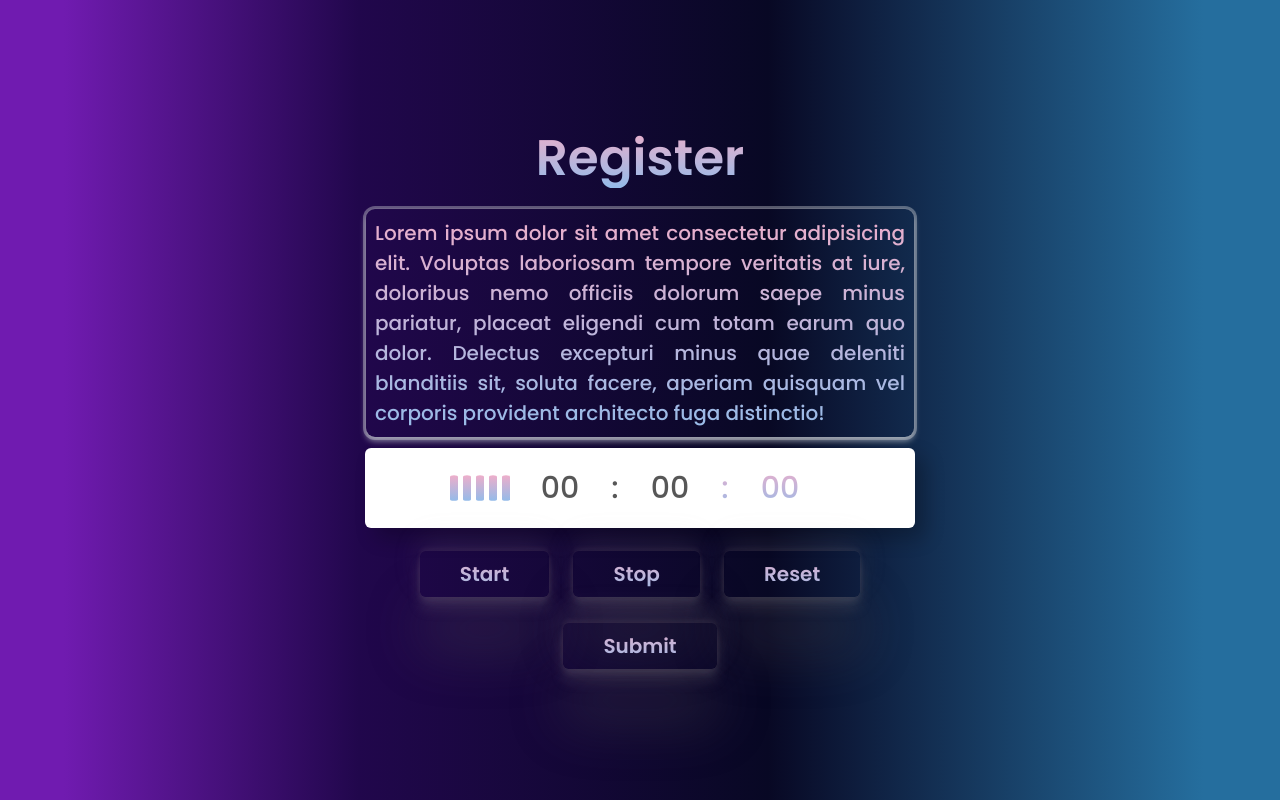
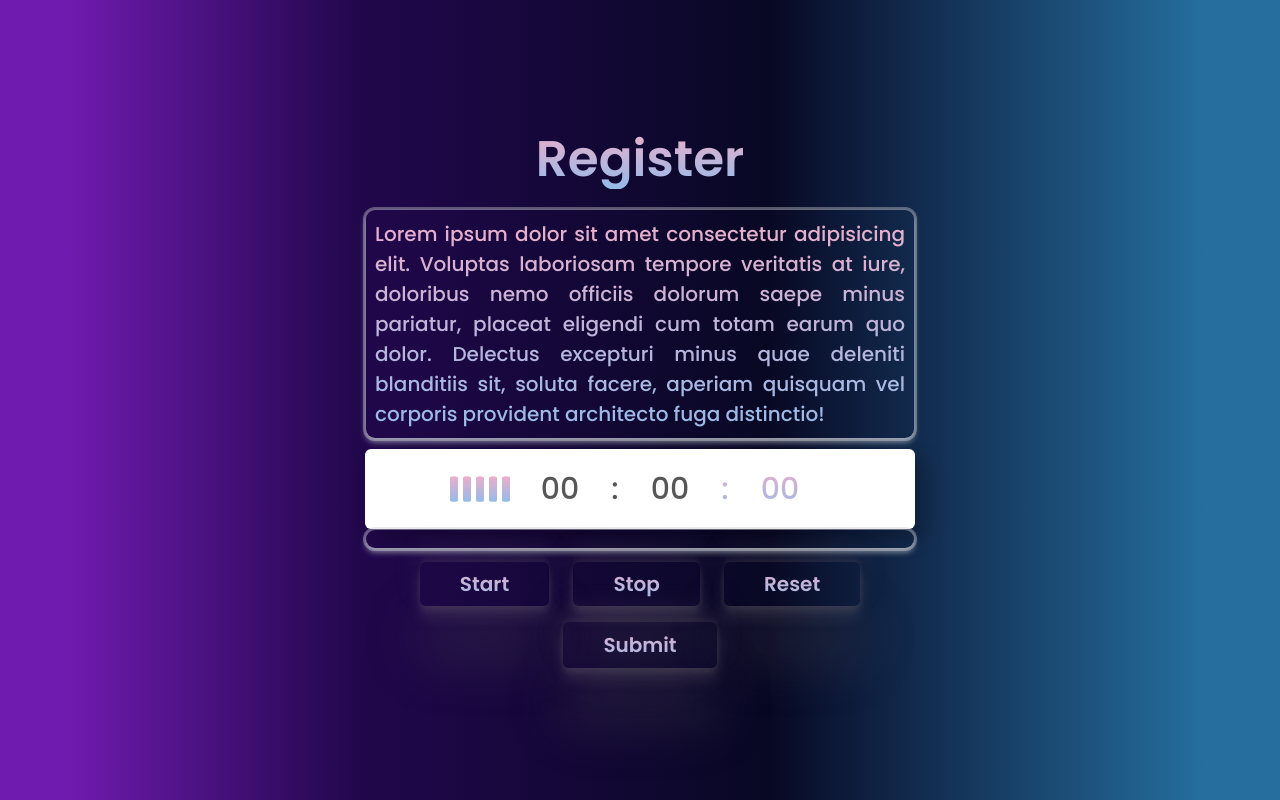
Before and after one commit to Hanzala1101/masteck_new, a Flask app: page / in a window 1280 px wide. Run offline with Flask 3, Linux system fonts and the light colour scheme; some libraries are stand-ins or nearby versions.

Commit message:
feat: audio input and converting to text

```diff
--- a/app.py
+++ b/app.py
@@ -2,7 +2,12 @@ from flask import Flask, render_template, request, redirect, url_for, flash
 from model import model_fun
 from flask_sqlalchemy import SQLAlchemy
 from flask_login import UserMixin
-
+import speech_recognition as sr
+import base64
+import tempfile
+from pydub import AudioSegment
+import librosa
+import io
 
 app = Flask(__name__)
 
@@ -19,20 +24,14 @@ class UserId(db.Model, UserMixin):
 
 
 
-@app.route('/',methods=['GET','POST'])
+@app.route('/')
 def index():
-    if request.method == "GET":
-        return render_template('register.html')
-    else:
-        return redirect('/login')
+    return render_template('register.html')
 
 
 @app.route('/login',methods=['GET','POST'])
 def login():
-    if request.method == "GET":
-        return render_template('login.html')
-    else:
-        return redirect('/home')
+    return render_template('login.html')
 
 
 @app.route('/home')
@@ -41,5 +40,24 @@ def home():
     person_metadata = UserId.query.filter_by(id=predict)
     return render_template('home.html',person_metadata=person_metadata[0].name)
 
+@app.route('/convert', methods=['POST'])
+def convert():
+    data = request.get_json()
+    audioData = base64.b64decode(data['audio'])
+    # audio_array, sr = librosa.load(io.BytesIO(audioData), sr=41000)
+    with tempfile.NamedTemporaryFile(suffix='.webm', delete=False) as audioFile:
+        audioFile.write(audioData)
+        audioFile.flush()
+        audio = AudioSegment.from_file(audioFile.name, format='webm')
+        wavAudio = tempfile.NamedTemporaryFile(suffix='.wav', delete=False)
+        audio.export(wavAudio.name, format='wav')
+        recognizer = sr.Recognizer()
+        audio = sr.AudioFile(wavAudio.name)
+        with audio as source:
+            audioData = recognizer.record(source)
+        text = recognizer.recognize_sphinx(audioData)
+    # model_fun(audio_array)
+    return text
+
 if __name__ == "__main__":
     app.run(debug=True)
--- a/model.py
+++ b/model.py
@@ -1,7 +1,7 @@
+import pickle
+import numpy as np
 
-def model_fun():
-    # import pickle
-    # import numpy as np
+def model_fun(audio_array):
     # model = pickle.load(open('model.pkl', 'rb'))
     # features = 'hanzala'
 
--- a/static/css/main.css
+++ b/static/css/main.css
@@ -104,6 +104,39 @@ h1 {
     margin-top: 20px;
 }
 
+.buttons span {
+    padding: 8px 40px;
+    border: none;
+    outline: none;
+    margin: 3px 10px;
+    /* background-color: #ffffff; */
+    /* background-color: #949494; */
+    /* color: #5faf21; */
+    /* color: #eeaeca; */
+    background: -webkit-linear-gradient(#eeaeca, #94bbe9);
+    -webkit-background-clip: text;
+    -webkit-text-fill-color: transparent;
+    font-size: 20px;
+    font-weight: 600;
+    /* box-shadow: 5px 5px 10px rgba(0, 0, 0, 0.344); */
+    box-shadow: rgba(95, 91, 91, 0.25) 0px 54px 55px, rgba(163, 156, 156, 0.12) 0px -12px 30px, rgba(155, 152, 152, 0.12) 0px 4px 6px, rgba(163, 153, 153, 0.17) 0px 12px 13px, rgba(173, 160, 160, 0.09) 0px -3px 5px;
+    border-radius: 6px;
+    cursor: pointer;
+    transition: all 0.3s ease;
+}
+
+.buttons span:hover {
+    box-shadow: rgba(195, 195, 211, 0.25) 0px 30px 60px -12px inset, rgba(209, 191, 191, 0.3) 0px 18px 36px -18px inset;
+}
+
+.buttons span.active,
+.buttons span.stopActive {
+    cursor: not-allowed;
+    opacity: 0.7;
+}
+
+
+
 .buttons button {
     padding: 8px 40px;
     border: none;
@@ -134,7 +167,6 @@ h1 {
     cursor: not-allowed;
     opacity: 0.7;
 }
-
 @keyframes quiet {
     25% {
         transform: scaleY(.6);
--- a/templates/home.html
+++ b/templates/home.html
@@ -2,7 +2,7 @@
 {% block content %}
 
 <div class="wrapper ">
-    <h1>{{person_metadata}}</h1>
+    <h1>{{person_metadata}}{{text}}</h1>
     <h1>Welcome to Voice based Authetication System</h1>
 </div>
 
--- a/templates/register.html
+++ b/templates/register.html
@@ -1,7 +1,7 @@
 {% extends "base.html" %}
 {% block content %}
+<form method="POST">
 
-<form method="POST">
 
   <div class="wrapper ">
     <h1>Register</h1>
@@ -26,16 +26,18 @@
       <span class="colon ms-colon">:</span>
       <span class="millisecond">00</span>
     </div>
+    <div id="transcription" class="Textbox"> </div>
     <div class="buttons">
-        <button class="start">Start</button>
-        <button class="stop">Stop</button>
-        <button class="reset">Reset</button>
+
+      <span class="start">Start</span>
+      <span class="stop">Stop</span>
+      <span class="reset">Reset</span>
     </div>
     <div class="buttons">
       <button class="submit" type="submit">Submit</button>
     </div>
   </div>
-  </form >
+</form>
 
 
 {% endblock %}
```
Also changed, not shown: static/js/main.js (+57 -1 lines), templates/login.html (+7 -4 lines). Lines whose indentation alone changed are shown as unchanged.
